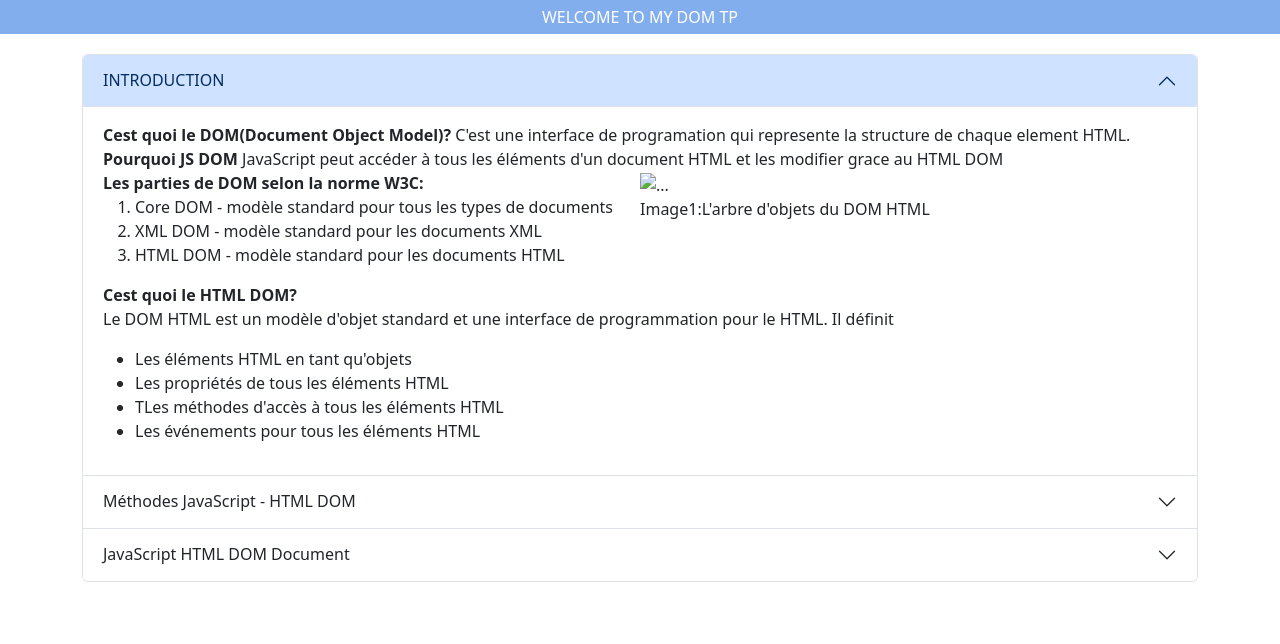
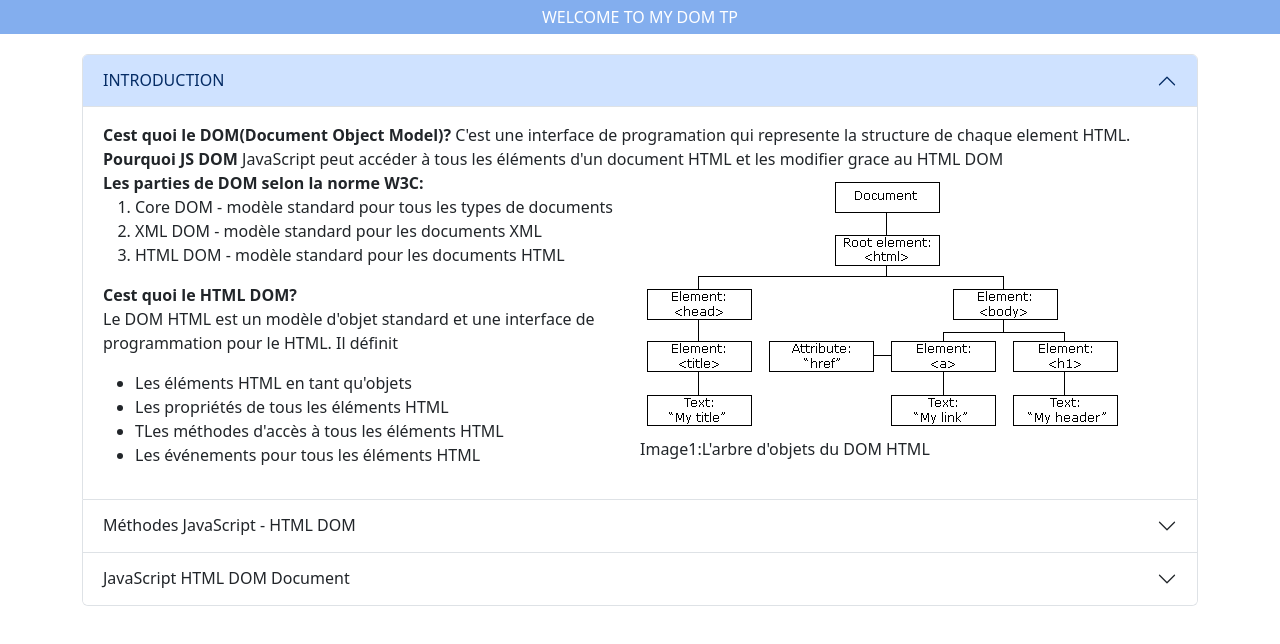
Before and after one commit to vianneyyovo/tp_dom, a plain HTML site: page index.html in a window 1280 px wide. Drawn offline with nearby package versions, Linux system fonts and the light colour scheme; the site is published under a folder, as on GitHub Pages, so addresses that start at the root find nothing.

Commit message:
[FIX]: html dom tree image link demo for dom tp project

```diff
--- a/index.html
+++ b/index.html
@@ -31,7 +31,7 @@
 
                 <div class="clearfix">
                   <span class="col-md-6 float-md-end mb-3 ms-md-3">
-                    <img src="/images/dom.gif" alt="..."> <br>
+                    <img src="./images/dom.gif" alt="..."> <br>
                     Image1:L'arbre d'objets du DOM HTML
                   </span>
                   <strong>Les parties de DOM selon la norme W3C:</strong>
```
